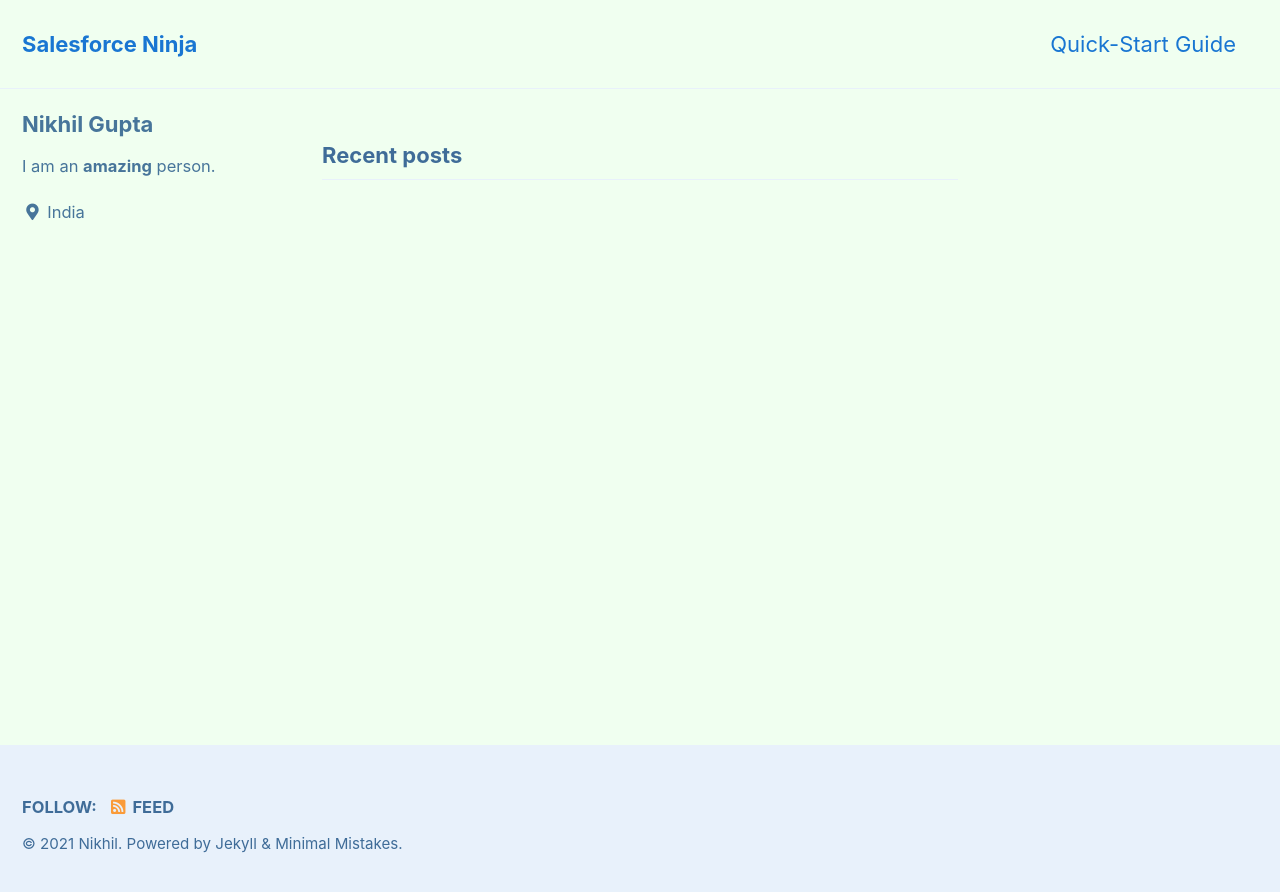
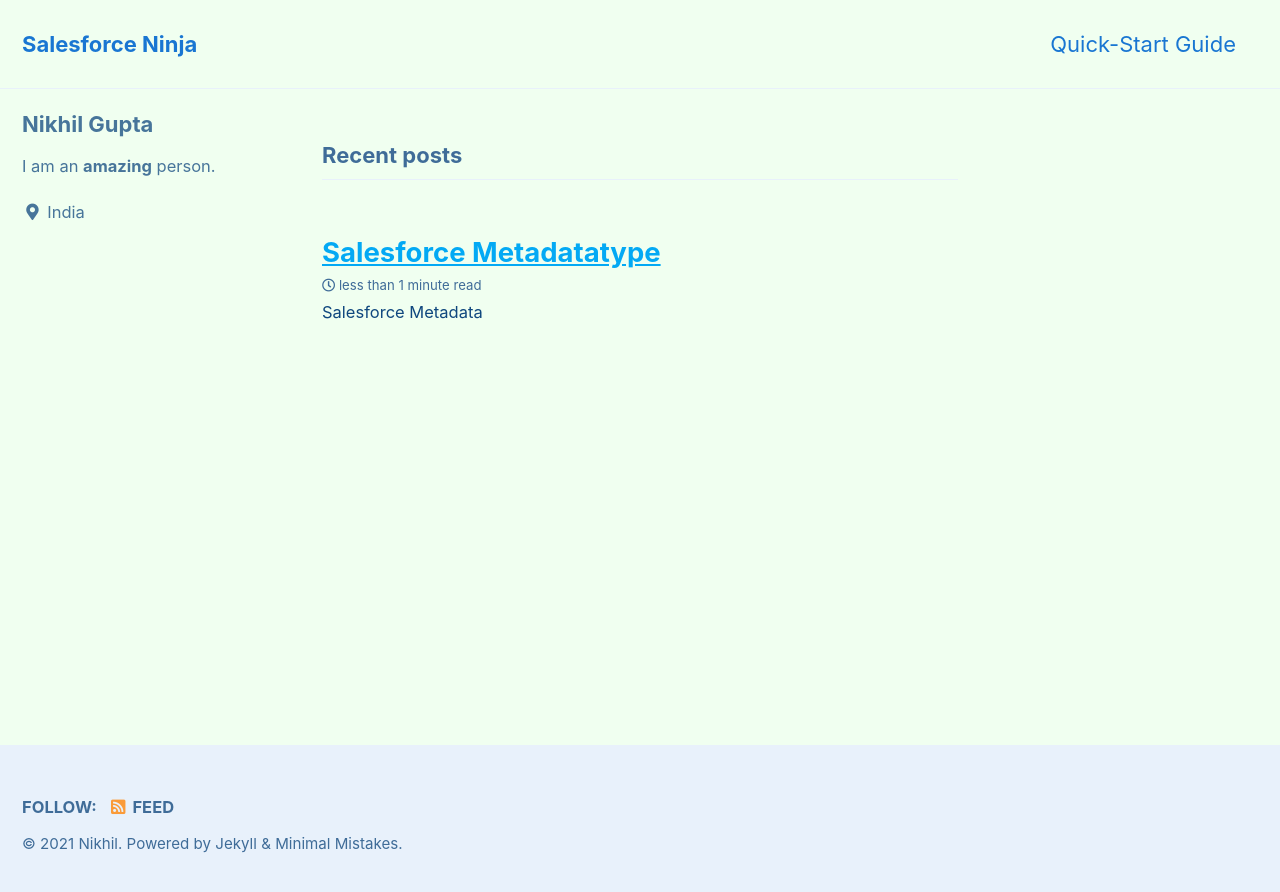
Before and after one commit to nikhilgupta04/nikhilgupta04.github.io, a Jekyll site: the page built from index.html, in a window 1280 px wide. Shown: the top 892 px of the page. Built offline with Jekyll 4.4.1, drawn with Linux system fonts in a browser that asks for light colours; cached includes are drawn as plain includes; the list of posts is cut into pages by our own code.

Commit message:
first post

```diff
--- a/_config.yml
+++ b/_config.yml
@@ -21,13 +21,13 @@ title_separator          : "-"
 subtitle                 : # site tagline that appears below site title in masthead
 name                     : "Nikhil"
 description              : "Salesforce Developer/Admin"
-url                      : # the base hostname & protocol for your site e.g. "https://mmistakes.github.io"
+url                      : "https://nikhilgupta04.github.io/"
 baseurl                  : # the subpath of your site, e.g. "/blog"
 repository               : # GitHub username/repo-name e.g. "mmistakes/minimal-mistakes"
 teaser                   : # path of fallback teaser image, e.g. "/assets/images/500x300.png"
 logo                     : # path of logo image to display in the masthead, e.g. "/assets/images/88x88.png"
 masthead_title           : # overrides the website title displayed in the masthead, use " " for no title
-# breadcrumbs            : false # true, false (default)
+breadcrumbs            :  true # true, false (default)
 words_per_minute         : 200
 comments:
   provider               : # false (default), "disqus", "discourse", "facebook", "staticman", "staticman_v2", "utterances", "custom"
--- /dev/null
+++ b/_posts/2021-06-12-Salesforce-Metadatatype.md
@@ -0,0 +1,3 @@
+# Salesforce Metadata
+
+This is used to store data in the salesforce.
```
